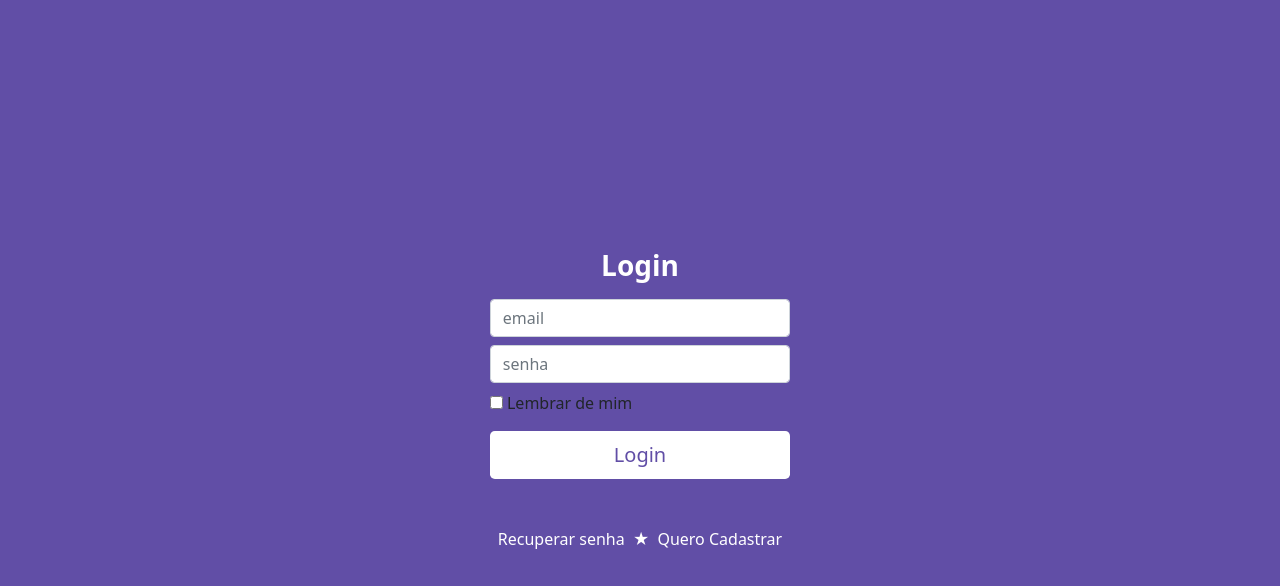
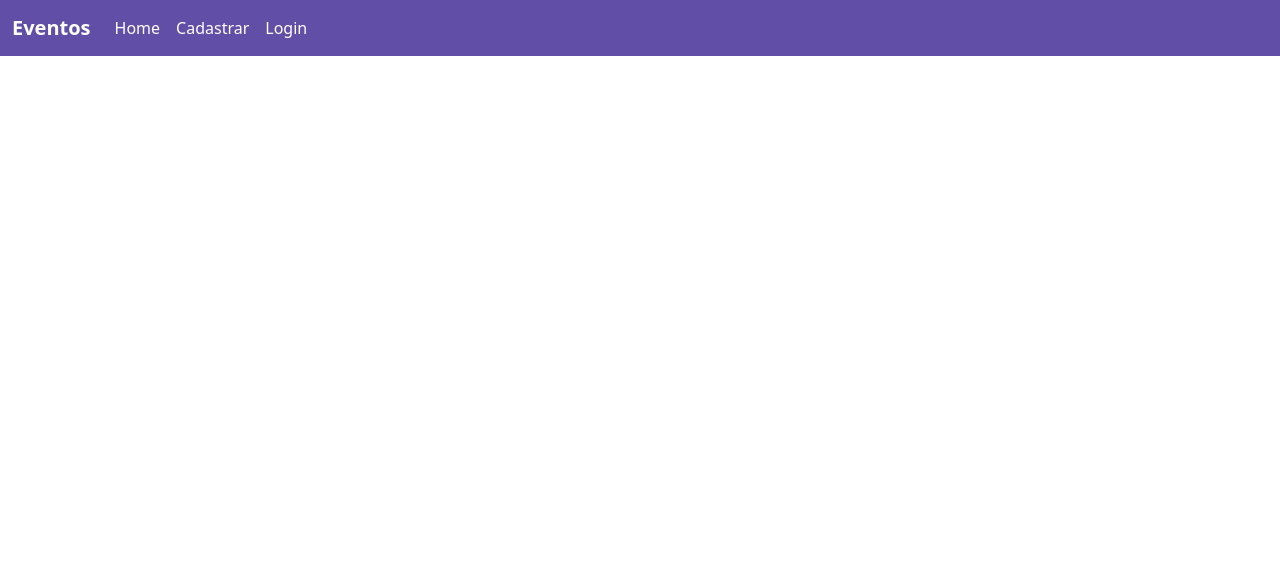
Before and after one commit to JoaoSantosJHX/Site-publicacao-de-eventos, a React (Create React App) app in the folder site-eventos/: page / in a window 1280 px wide. Shown: the top 586 px of the page. Built offline with nearby package versions, Linux system fonts and the light colour scheme.

Commit message:
Home page, and navbar to all pages set.

```diff
--- a/site-eventos/public/index.html
+++ b/site-eventos/public/index.html
@@ -5,6 +5,9 @@
     <meta name="viewport" content="width=device-width, initial-scale=1" />
     <!-- bootstrap -->
     <link href="https://cdn.jsdelivr.net/npm/bootstrap@5.1.3/dist/css/bootstrap.min.css" rel="stylesheet" integrity="sha384-1BmE4kWBq78iYhFldvKuhfTAU6auU8tT94WrHftjDbrCEXSU1oBoqyl2QvZ6jIW3" crossorigin="anonymous">
+
+    <!-- Font awesome -->
+    <link rel="stylesheet" href="https://cdnjs.cloudflare.com/ajax/libs/font-awesome/6.0.0-beta3/css/all.min.css" integrity="sha512-Fo3rlrZj/k7ujTnHg4CGR2D7kSs0v4LLanw2qksYuRlEzO+tcaEPQogQ0KaoGN26/zrn20ImR1DfuLWnOo7aBA==" crossorigin="anonymous" referrerpolicy="no-referrer" />
 
     <title>Eventos</title>
   </head>
--- a/site-eventos/src/App.js
+++ b/site-eventos/src/App.js
@@ -4,11 +4,13 @@
 /*Paginas*/
 import Login from './view/login'
 import NovoUsuario from './view/usuario-novo'
+import Home from './view/home'
 
 function App() {
   return (
     <Router>
-      <Route exact path='/' component={Login} />
+      <Route exact path='/' component={Home} />
+      <Route exact path='/login' component={Login} />
       <Route exact path='/novousuario' component={NovoUsuario} />
     </Router>
   );
--- /dev/null
+++ b/site-eventos/src/components/navbar/index.jsx
@@ -0,0 +1,29 @@
+import React from 'react'
+import './navbar.css'
+import { Link } from 'react-router-dom'
+const Navbar = () => {
+    return (
+        <nav className="navbar navbar-expand-lg ">
+            <div className="container-fluid">
+                <span className="navbar-brand text-white font-weight-bold">Eventos</span>
+                    <button className="navbar-toggler" type="button" data-bs-toggle="collapse" data-bs-target="#navbarNav"      aria-controls="navbarNav" aria-expanded="false" aria-label="Toggle navigation">
+                        <i class="fas fa-bars text-white"></i>
+                     </button>
+                <div class="collapse navbar-collapse" id="navbarNav">
+                    <ul className="navbar-nav">
+            <li className="nav-item"><Link className="nav-link" to="/">Home</Link> </li>
+            <li className="nav-item"><Link className="nav-link" to="novousuario">Cadastrar</Link> </li>
+            <li className="nav-item"><Link className="nav-link" to="/login">Login</Link> </li>
+                    </ul>
+                </div>
+            </div>
+        </nav>
+
+
+
+
+
+    )
+}
+
+export default Navbar
--- /dev/null
+++ b/site-eventos/src/components/navbar/navbar.css
@@ -0,0 +1,17 @@
+.navbar {
+ background-color: #614EA6;
+}
+
+.navbar-brand {
+    font-weight: bold;
+}
+
+.nav-item a{
+    color: #fff;
+    transition: .3s ease-in;
+}
+
+.nav-item a:hover{
+    color: #f21667;
+    transition: .3s ease-in;
+}
--- /dev/null
+++ b/site-eventos/src/view/home/index.jsx
@@ -0,0 +1,14 @@
+import React from 'react'
+import './home.css'
+import { Link } from 'react-router-dom'
+import Navbar from '../../components/navbar/index'
+
+const Home = () => {
+    return (
+        <div>
+            <Navbar />
+        </div>
+    )
+}
+
+export default Home
--- a/site-eventos/src/view/usuario-novo/index.jsx
+++ b/site-eventos/src/view/usuario-novo/index.jsx
@@ -4,6 +4,7 @@
 import './usuario-novo.css'
 import { async } from '@firebase/util'
 import  auth  from '../../config/firebase'
+import Navbar from '../../components/navbar/index'
 
 
 function NovoUsuario() {
@@ -57,6 +58,8 @@
     }
 
     return (
+        <>
+        <Navbar />
         <div className='form-cadastro'>
          <form className='text-center form-login mx-auto mt-5'>
 
@@ -76,6 +79,7 @@
             </div>
          </form>
         </div>
+        </>
     )
 }
 
```
Also changed, not shown: site-eventos/src/view/home/home.css (added).
